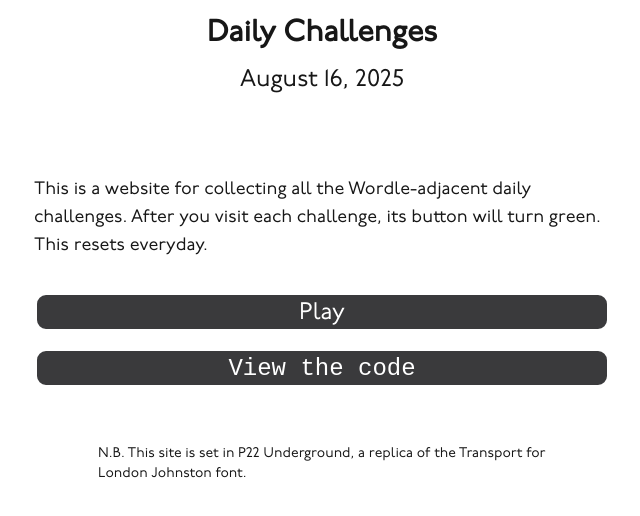
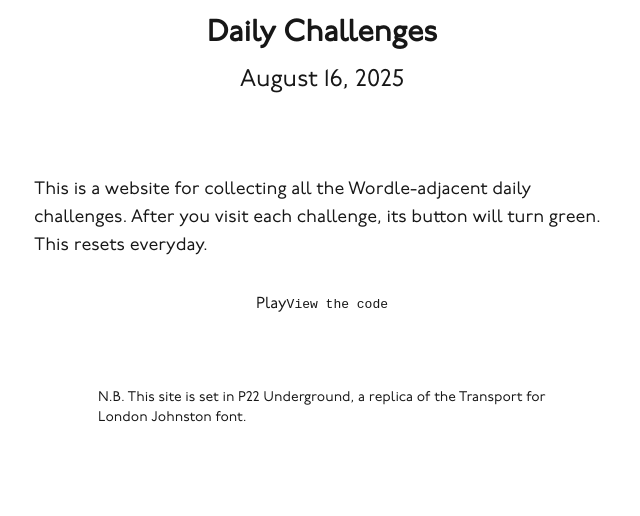
Before and after one commit to jackkershaw/daily-challenges, a Next.js app: page / in a window 1280 px wide. Shown: the top 516 px of the page, without its empty margins (318-958 px from the left). Built offline with nearby package versions, Linux system fonts and the light colour scheme.

Commit message:
edit button css

```diff
--- a/src/app/globals.css
+++ b/src/app/globals.css
@@ -36,34 +36,6 @@ body {
   margin-bottom: 2vh;
 }
 
-button {
-  width: 80vw;
-  height: 5vh;
-  border: 3px solid #ffffff;
-  background-color: #3a3a3c;
-  font-size: 1.5rem;
-  display: flex;
-  text-align: center;
-  color: #ffffff;
-  transition: background-color 0.3s ease, transform 0.2s ease,
-    box-shadow 0.2s ease;
-}
-
-button:hover {
-  transform: translateY(-2px);
-  box-shadow: 0 4px 8px rgba(0, 0, 0, 0.2);
-}
-
-.buttons {
-  display: flex;
-  flex-direction: column;
-  justify-content: space-between;
-  align-items: center;
-  flex-wrap: wrap;
-  margin-top: 1rem;
-  margin-bottom: 2rem;
-}
-
 #code {
   font-family: monospace;
 }
```
